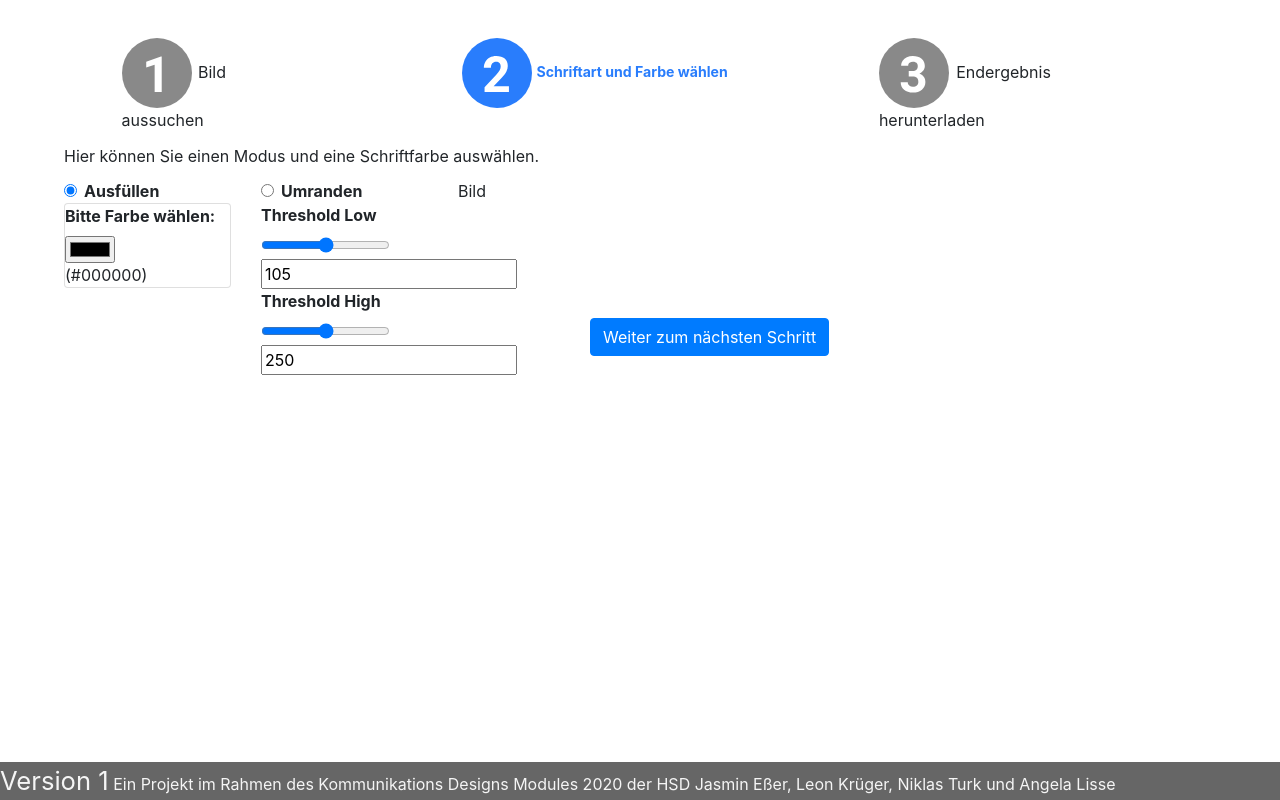
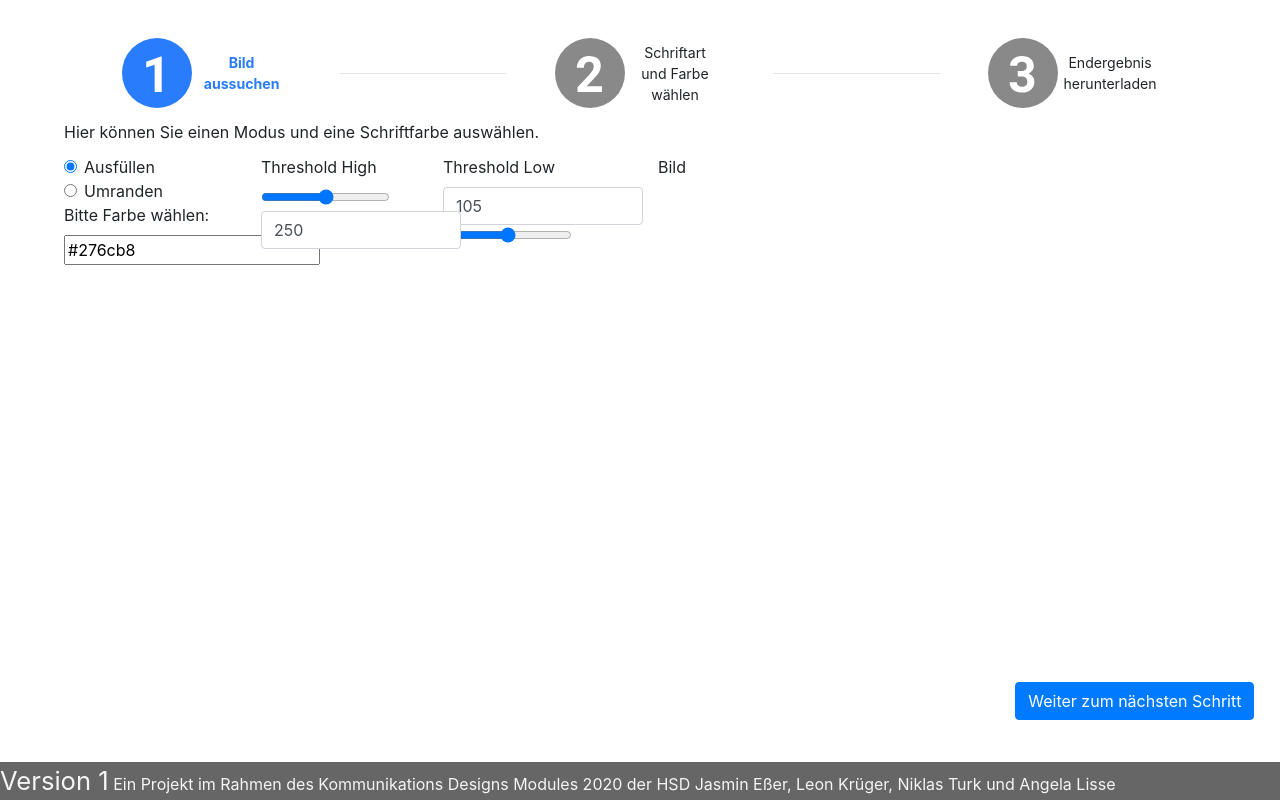
Before and after one commit to L30N74/KommDes-TypographyVisualiser, a Flask app: page /Settings in a window 1280 px wide. Run offline with Flask 2, Linux system fonts and the light colour scheme; some libraries are stand-ins or nearby versions.

Commit message:
several UI changes: stepper, little page translation animation, positioning, cool color picker; code refactoring

```diff
--- a/TypographyVisualiser/static/css/picture-selection.css
+++ /dev/null
@@ -1,69 +0,0 @@
-main {
-    padding: 3% 5% 3% 5%;
-}
-
-.disabled-circle-description {
-     width: 100px;
-     margin: 3% 1% 3% 1%;
-}
-
-.page-description {
-    margin-top: 1%;
-    margin-bottom: 1%;
-}
-
-/* Stepper*/
-.stepper {
-    display: flex;
-    padding: 0 5% 0 5%;
-    justify-content: center;
-}
-
-.active-circle-description {
-    color: #297DFC;
-    font-weight: bold;
-    font-size: 1.1vw;
-}
-
-/* From */
-.search-bar {
-    width: 100%;
-}
-label {
-    font-weight: bold;
-}
-
-.form-container {
-    display: flex;
-    flex-direction: row;
-}
-
-.label-input {
-    display: flex;
-    flex-direction: column;
-    padding-right: 5%;
-}
-.search-button {
-    height: 100%;
-    margin-top: 1%;
-}
-.next-button {
-    position: absolute;
-    bottom: 10%;
-    right: 2%;
-}
-/* Footer */
-
-footer {
-    position: absolute;
-    bottom: 0;
-    width: 100%;
-
-    background: #666666;
-}
-footer span {
-    color: whitesmoke;
-}
-footer .version {
-   font-size: 2vw;
-}
--- /dev/null
+++ b/TypographyVisualiser/static/css/step2.css
@@ -0,0 +1,3 @@
+.label-input {
+    width: 200px;
+}
--- a/TypographyVisualiser/static/css/style.css
+++ b/TypographyVisualiser/static/css/style.css
@@ -1,3 +1,73 @@
+* {
+
+}
 #logstep3{
     color: red;
 }
+/* General */
+main {
+    padding: 3% 5% 3% 5%;
+}
+
+.page-description {
+    margin-top: 1%;
+    margin-bottom: 1%;
+}
+.next-button {
+    position: absolute;
+    bottom: 10%;
+    right: 2%;
+}
+
+/* Animation */
+@keyframes buttons {
+    0%{ opacity: 0 }
+    100% { opacity: 1 }
+}
+.form {
+    animation-name: buttons;
+    animation-duration: 3s;
+}
+
+/* Stepper*/
+.stepper {
+    display: flex;
+    padding: 0 5% 0 5%;
+    justify-content: center;
+    align-items: center;
+}
+hr {
+    border-top: 1px solid;
+    width: 13vw
+}
+.active-circle-description {
+    color: #297DFC;
+    font-weight: bold;
+}
+.disabled-circle-description, .active-circle-description {
+    margin: 0 3% 0 3%;
+    text-align: center;
+    font-size: 1.1vw;
+    width: 100px;
+}
+.step-content {
+    display: flex;
+    flex-direction: row;
+    align-items: center;
+}
+
+/* Footer */
+
+footer {
+    position: absolute;
+    bottom: 0;
+    width: 100%;
+
+    background: #666666;
+}
+footer span {
+    color: whitesmoke;
+}
+footer .version {
+   font-size: 2vw;
+}
--- a/TypographyVisualiser/templates/step2.html
+++ b/TypographyVisualiser/templates/step2.html
@@ -6,74 +6,104 @@
     <!-- &lt;!&ndash; In Flask müssen css Dateien in dem Ordner static sein. Hier wird dann die Referenz gelegt &ndash;&gt; -->
 
     <script src="https://code.jquery.com/jquery-3.2.1.min.js"></script>
+    <!-- Color Picker -->
+    <script src="https://cdn.jsdelivr.net/npm/spectrum-colorpicker2@2.0.0/dist/spectrum.min.js"></script>
+    <link rel="stylesheet" type="text/css"
+          href="https://cdn.jsdelivr.net/npm/spectrum-colorpicker2@2.0.0/dist/spectrum.min.css">
+
     <!-- Einbingung von Bootstrap -->
     <link rel="stylesheet" href="https://stackpath.bootstrapcdn.com/bootstrap/4.5.0/css/bootstrap.min.css"
           integrity="sha384-9aIt2nRpC12Uk9gS9baDl411NQApFmC26EwAOH8WgZl5MYYxFfc+NcPb1dKGj7Sk" crossorigin="anonymous">
-    <link rel="stylesheet" href="{{ url_for('static', filename='css/picture-selection.css')}}">
+    <link rel="stylesheet" href="{{ url_for('static', filename='css/step2.css')}}">
 </head>
 <body>
 <main>
     <div id="content header">
         <div class="stepper">
             <div class="step-one">
-                <img src="../static/icons/circle_1_inactive.svg" alt="Kreis mit einer eins">
-                <span class="disabled-circle-description">Bild aussuchen</span>
+                <div class="step-content">
+                    <img src="../static/icons/circle_1_active.svg" alt="Kreis mit einer eins">
+                    <p class="active-circle-description">Bild aussuchen</p>
+                </div>
             </div>
             <hr/>
             <div class="step-two">
-                <img src="../static/icons/circle_2_active.svg" alt="Kreis mit einer zwei">
-                <span class="active-circle-description">Schriftart und Farbe wählen</span>
+                <div class="step-content">
+                    <img src="../static/icons/circle_2_disabled.svg" alt="Kreis mit einer zwei">
+                    <p class="disabled-circle-description">Schriftart und Farbe wählen</p>
+                </div>
             </div>
             <hr/>
             <div class="step-three">
+                <div class="step-content">
                     <img src="../static/icons/circle_3_disabled.svg" alt="Kreis mit einer drei">
-                <span class="disabled-circle-description">Endergebnis herunterladen</span>
+                    <p class="disabled-circle-description">Endergebnis herunterladen</p>
                 </div>
             </div>
+        </div>
+    </div>
+    <div class="form">
         <p id="log" class="page-description">Hier können Sie einen Modus und eine Schriftfarbe auswählen.
         </p>
         <form method="post" id="form">
             <div class="row">
                 <div class="col-md-2">
                     <div class="form-check">
-                        <input class="form-check-input" type="radio" name="Radios" id="fill" value="option1" checked>
+                        <input class="form-check-input" type="radio" name="Radios" id="fill" value="option1"
+                               checked>
                         <label class="form-check-label" for="fill">Ausfüllen</label>
                     </div>
-                    <div>
-                       <div class="card">
-                          <form>
-                              <label for="kb_selected_color">
-                                  Bitte Farbe wählen:
-                              </label>
-                              <input type="color" id="kb_selected_color">
-                              <span id="hex">(#000000)</span>
-                            </form>
-                       </div>
-                    </div>
-                </div>
-                <div class="col-md-2">
                     <div class="form-check">
                         <input class="form-check-input" type="radio" name="Radios" id="outline" value="option2">
                         <label class="form-check-label" for="outline">Umranden</label>
                     </div>
+                    <div class="color-pick">
+                        <form>
+                            <label for="color-picker">
+                                Bitte Farbe wählen:
+                            </label>
+                            <input id="color-picker" value='#276cb8'/>
+                        </form>
+                    </div>
+                </div>
+                <div class="col-md-2 form-container">
+                    <div class="label-input">
+                        <label for="outline">Threshold High</label>
+                        <input type="range"
+                               id="thresh_high"
+                               min="100"
+                               max="400"
+                               oninput="rangevalue_high.value=value"
+                               onchange="render()">
+                        <input class="form-control" type="text" id="rangevalue_high"
+                               onchange="thresh_high.value=value"/>
+                    </div>
+                </div>
+                <div class="label-input">
                     <label for="outline">Threshold Low</label>
-                    <input type="range" id="thresh_low" min="10" max="200" oninput="rangevalue_low.value=value" onchange="render()">
-                    <input type="text" id="rangevalue_low" onchange="thresh_low.value=value" />
-                    <br />
+                    <input class="form-control"
+                           type="text"
+                           id="rangevalue_low"
+                           onchange="thresh_low.value=value"/>
+                    <input type="range"
+                           id="thresh_low"
+                           min="10"
+                           max="200"
+                           oninput="rangevalue_low.value=value"
+                           onchange="render()">
+                </div>
 
-                    <label for="outline">Threshold High</label>
-                    <input type="range" id="thresh_high" min="100" max="400" oninput="rangevalue_high.value=value" onchange="render()">
-                    <input type="text" id="rangevalue_high" onchange="thresh_high.value=value" />
-                </div>
                 <div class="col-md-4">
                     <section id="image">
                         <p>Bild</p>
 
                     </section>
-                    <button class="btn btn-primary next-button" id="redirect-step-3">Weiter zum nächsten Schritt</button>
                 </div>
             </div>
         </form>
+    </div>
+    <button class="btn btn-primary next-button" id="redirect-step-3">Weiter zum nächsten Schritt
+    </button>
     </div>
 </main>
 
@@ -116,6 +146,9 @@
         event.preventDefault();
         window.location.href = "/Finish"
     })
+    $('#color-picker').spectrum({
+        type: "color"
+    });
 </script>
 
 </body>
```
Also changed, not shown: TypographyVisualiser/static/css/step1.css (added, +22 -0 lines), TypographyVisualiser/templates/step1.html (+14 -4 lines), TypographyVisualiser/templates/step3.html (+15 -6 lines). Lines whose indentation alone changed are shown as unchanged.
